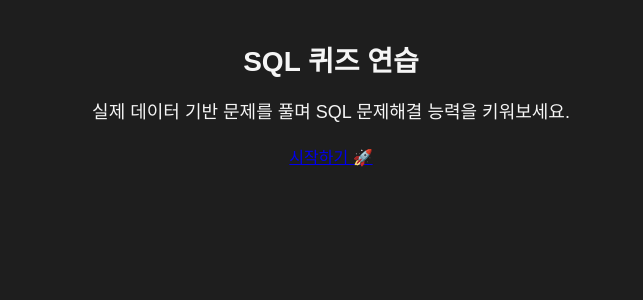
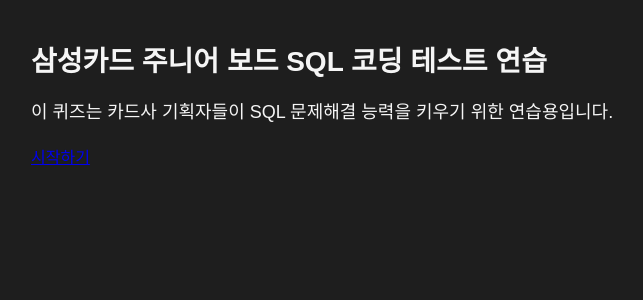
Before and after one commit to melonshoping/sql-quiz-starter, a Flask app: page / in a window 1280 px wide. Shown: the top 300 px of the page, without its empty margins (309-952 px from the left). Run offline with Flask 3, Linux system fonts and the light colour scheme.

Commit message:
Update intro.html

```diff
--- a/templates/intro.html
+++ b/templates/intro.html
@@ -1,16 +1,18 @@
 <!DOCTYPE html>
 <html lang="ko">
 <head>
-    <meta charset="UTF-8">
-    <meta name="viewport" content="width=device-width, initial-scale=1.0">
-    <title>SQL 퀴즈 시작하기</title>
-    <link rel="stylesheet" href="/static/style_v2.css">
+  <meta charset="UTF-8" />
+  <meta name="viewport" content="width=device-width, initial-scale=1.0"/>
+  <title>SQL 코딩 퀴즈 시작</title>
+  <link rel="stylesheet" href="/static/style_v2.css" />
 </head>
 <body>
-    <div class="container intro-container" style="text-align: center;">
-        <h1>SQL 퀴즈 연습</h1>
-        <p>실제 데이터 기반 문제를 풀며 SQL 문제해결 능력을 키워보세요.</p>
-        <a href="/quiz/1" class="btn-start">시작하기 🚀</a>
-    </div>
+  <div class="container intro">
+    <h1> 삼성카드 주니어 보드 SQL 코딩 테스트 연습</h1>
+
+      <p>이 퀴즈는 카드사 기획자들이 SQL 문제해결 능력을 키우기 위한 연습용입니다.</p>
+
+    <a href="/quiz/1" class="btn-start">시작하기</a>
+  </div>
 </body>
 </html>
```
